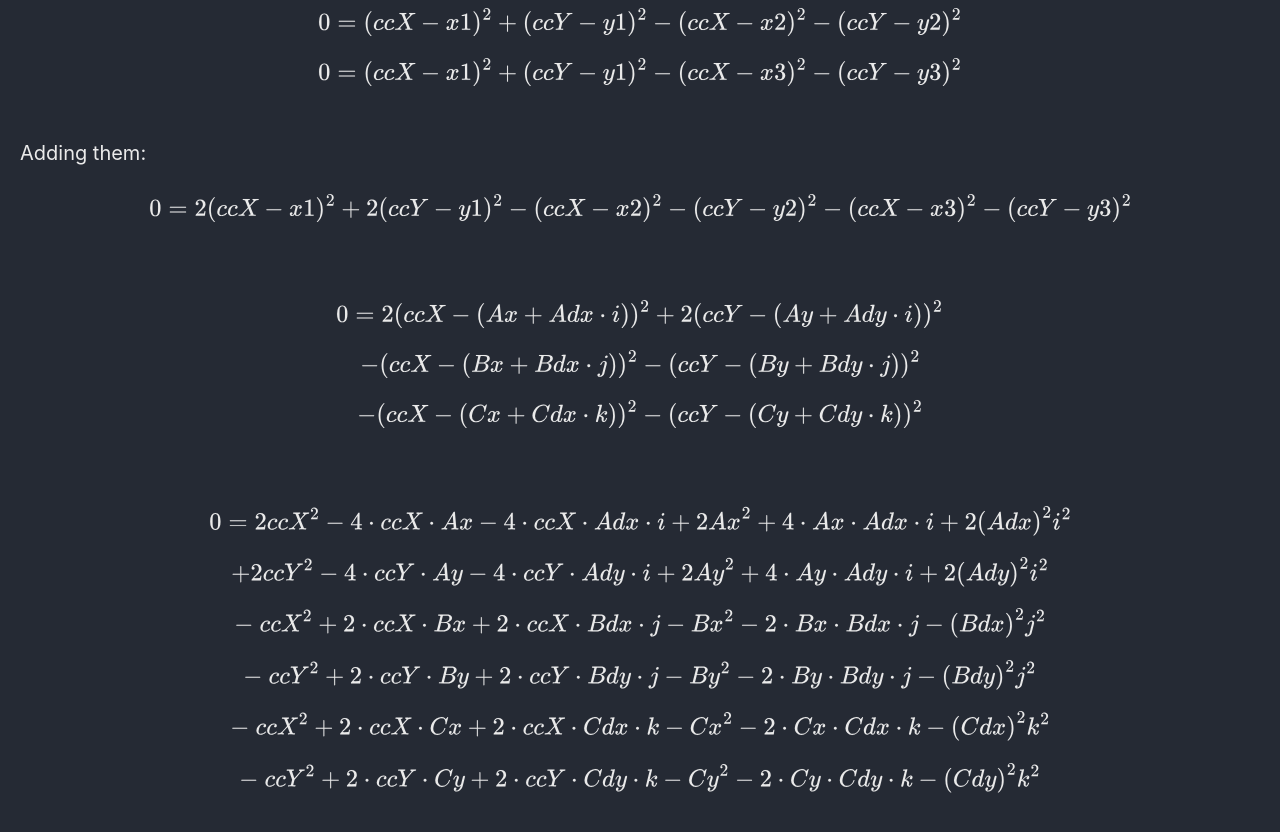
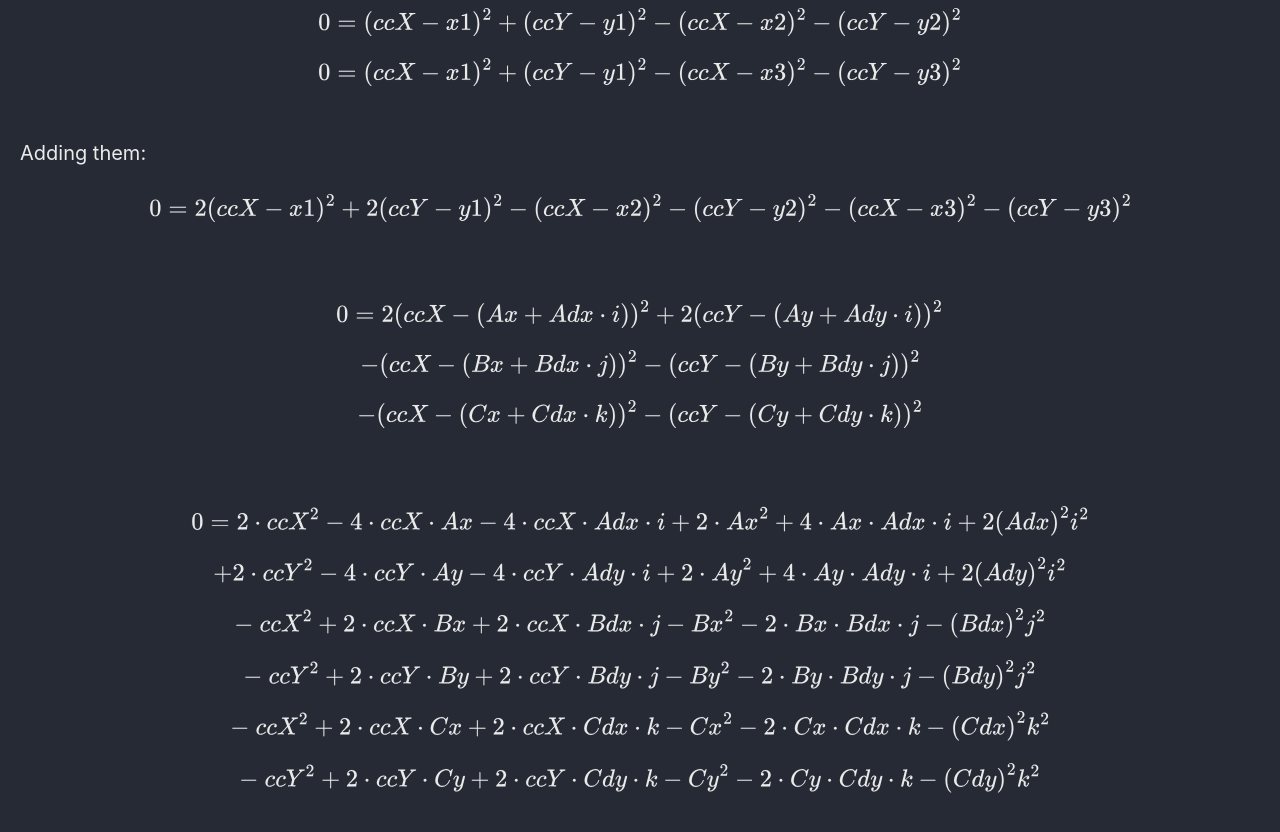
Before and after one commit to Connor-McCartney/Connor-McCartney.github.io, a Jekyll site: the page built from _pages/cryptography/other/Geometry-Hash-Balsn-CTF-2023.md, in a window 1280 px wide and 900 px high, scrolled down 4715 px. Shown: the top 832 px of the window. Built offline with Jekyll 4.4.1, drawn with Linux system fonts in a browser that asks for light colours; cached includes are drawn as plain includes.

Commit message:
Update Geometry-Hash-Balsn-CTF-2023.md

```diff
--- a/_pages/cryptography/other/Geometry-Hash-Balsn-CTF-2023.md
+++ b/_pages/cryptography/other/Geometry-Hash-Balsn-CTF-2023.md
@@ -196,9 +196,9 @@ $$- (ccX - (Cx + Cdx \cdot k))^2 - (ccY - (Cy + Cdy \cdot k))^2$$
 <br>
 
 
-$$0 = 2{ccX}^2 - 4 \cdot ccX \cdot Ax - 4 \cdot ccX \cdot Adx \cdot i + 2{Ax}^2 + 4 \cdot Ax \cdot Adx \cdot i + 2{(Adx)}^2 i^2$$
+$$0 = 2 \cdot {ccX}^2 - 4 \cdot ccX \cdot Ax - 4 \cdot ccX \cdot Adx \cdot i + 2\cdot {Ax}^2 + 4 \cdot Ax \cdot Adx \cdot i + 2{(Adx)}^2 i^2$$
 
-$$  + 2{ccY}^2 - 4 \cdot ccY \cdot Ay - 4 \cdot ccY \cdot Ady \cdot i + 2{Ay}^2 + 4 \cdot Ay \cdot Ady \cdot i + 2{(Ady)}^2 i^2$$
+$$  + 2 \cdot {ccY}^2 - 4 \cdot ccY \cdot Ay - 4 \cdot ccY \cdot Ady \cdot i + 2 \cdot {Ay}^2 + 4 \cdot Ay \cdot Ady \cdot i + 2{(Ady)}^2 i^2$$
 
 $$- \ {ccX}^2 + 2 \cdot ccX \cdot Bx + 2 \cdot ccX \cdot Bdx \cdot j - {Bx}^2 - 2 \cdot Bx \cdot Bdx \cdot j - {(Bdx)}^2 j^2$$
 
```
